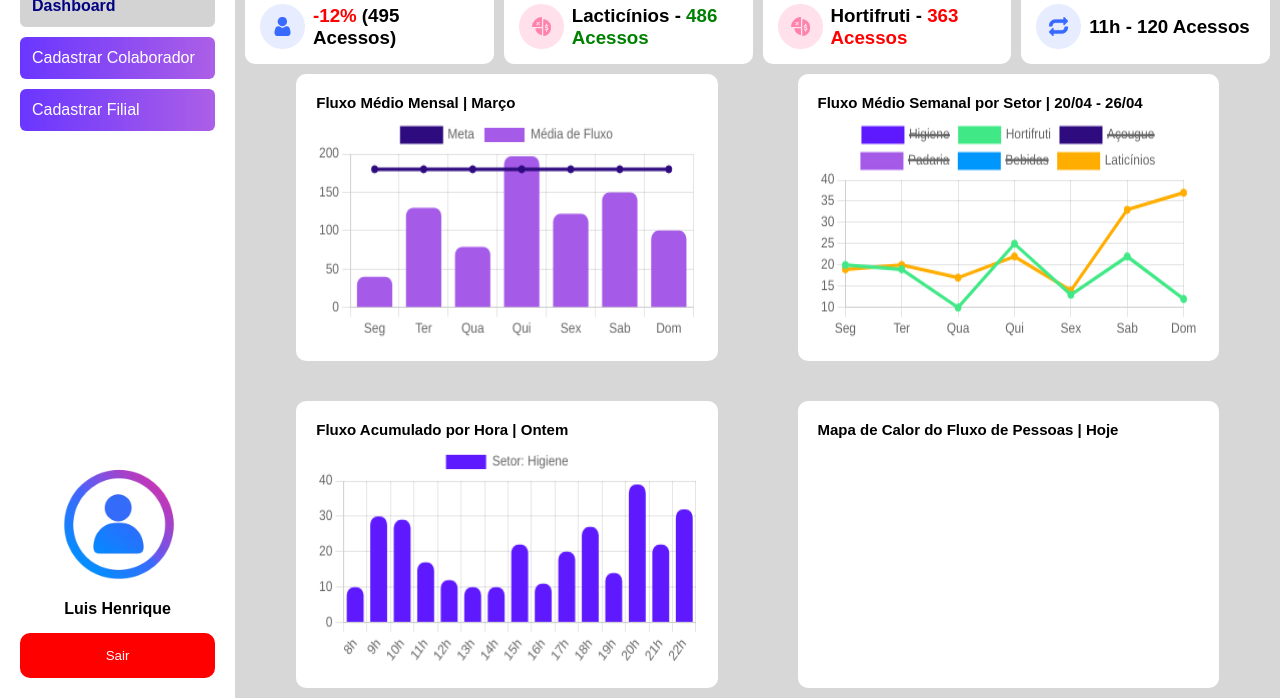
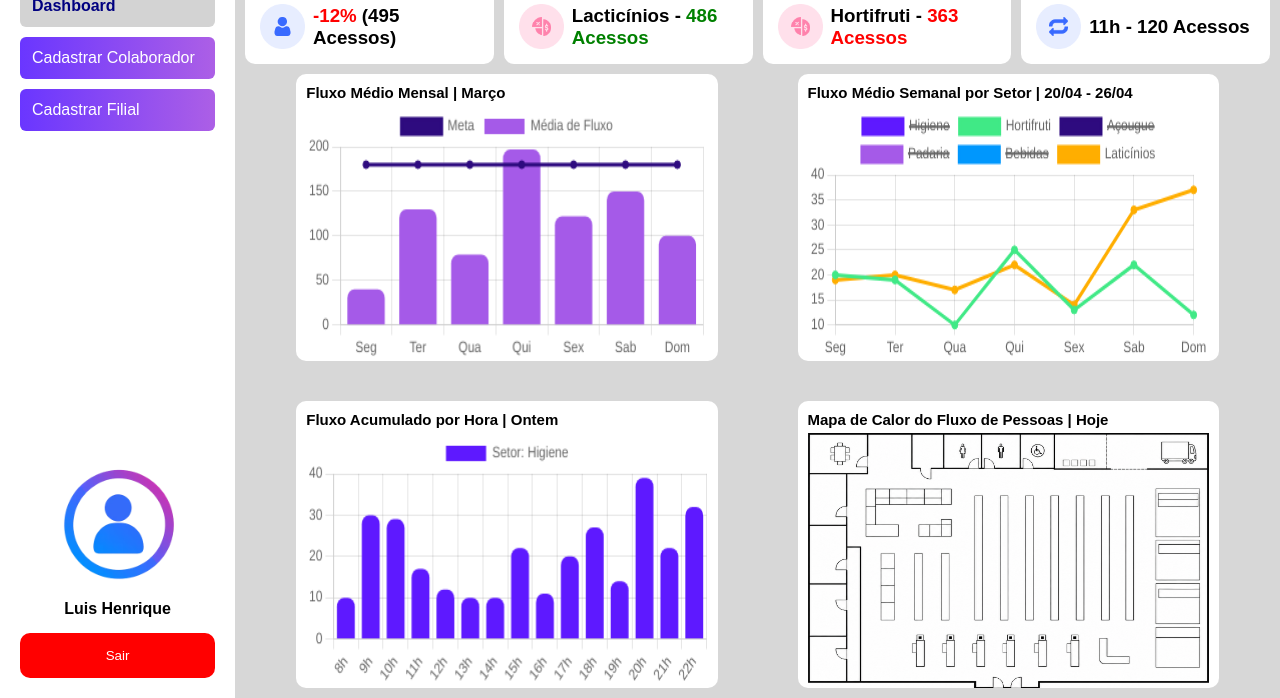
Before and after one commit to LucasA2002/projeto-loxen-grupo03, a plain HTML site: page site/Dashboard.html in a window 1280 px wide. Shown: the part 102-800 px from the top of the page. Drawn offline with nearby package versions, Linux system fonts and the light colour scheme; a script that the page names is missing.

Commit message:
Implementação da imagem de fundo do supermercado no heatmap

```diff
--- a/site/Dashboard.html
+++ b/site/Dashboard.html
@@ -77,10 +77,10 @@
                 <canvas class="canva3" id="myChart3"></canvas>
             </div>
 
-            <div class="grafico mapa arduinoAlocacao">
+            <div class="grafico">
                 <h3>Mapa de Calor do Fluxo de Pessoas | Hoje</h3>
 
-                <div class="heatmap"></div>
+                <canvas class="heatmap"></canvas>
             </div>
         </div>
     </div>
@@ -254,7 +254,7 @@
             { x: 310, y: 225, value: 20, radius: 90 }
         ],
         local3: [
-            { x: 545, y: 190, value: 60, radius: 100 }
+            { x: 445, y: 190, value: 60, radius: 100 }
         ],
         local4: [
             { x: 190, y: 364, value: 50, radius: 130 }
--- a/site/css/dash.css
+++ b/site/css/dash.css
@@ -48,6 +48,7 @@ body {
     border-radius: 6px;
     font-weight: bold;
 }
+
 .user {
     display: flex;
     flex-direction: column;
@@ -55,6 +56,7 @@ body {
     height: 100%;
     padding: 15px;
 }
+
 .userIcon {
     width: 150px;
     height: 150px;
@@ -125,7 +127,9 @@ body {
 .grafico {
     background: white;
     border-radius: 10px;
-    padding: 20px;
+    padding-inline: 10px;
+    padding-top: 10px;
+    padding-bottom: 0;
     display: flex;
     flex-direction: column;
     min-height: 0;
@@ -143,9 +147,9 @@ body {
     height: 100% !important;
 }
 
-.grafico img {
-    flex: 1;
-    min-height: 0;
-    width: 100%;
-    height: 100%;
+.heatmap {
+    background-image: url(../assets/img/mapaLocal.png);
+    background-repeat: no-repeat;
+    background-size: 100% 100%;
+    background-position: center;
 }
```
Also changed, not shown: site/assets/img/mapaLocal.png (added).
